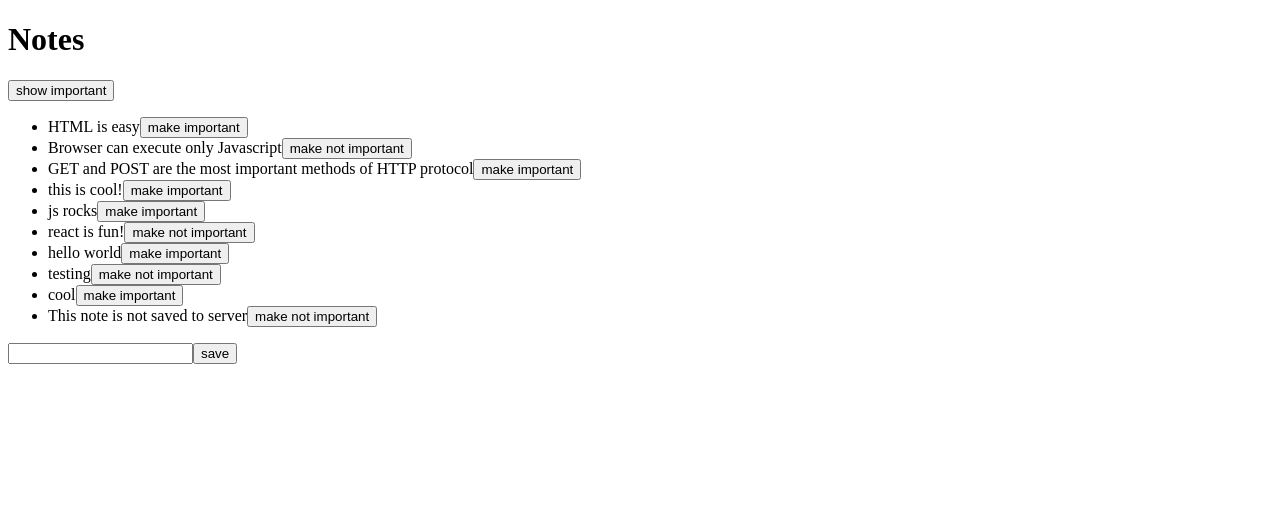
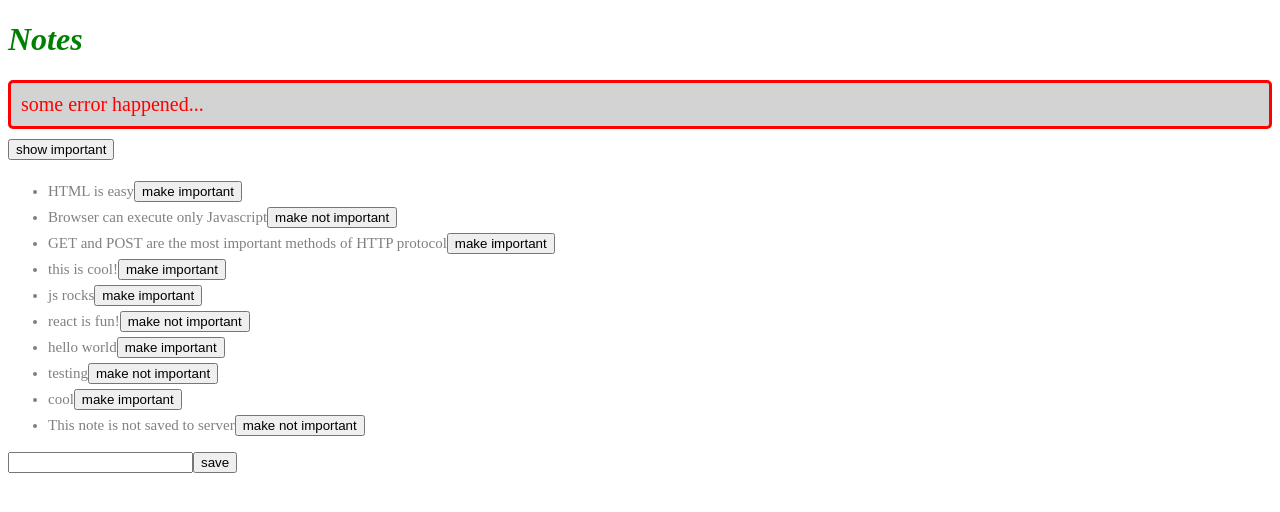
Before and after one commit to domssilva/fullstackopen, a React (Create React App) app in the folder part2/notes/: page / in a window 1280 px wide. Shown: the top 512 px of the page. Built offline with nearby package versions, Linux system fonts and the light colour scheme; data requests are answered from the project's data file.

Commit message:
part2 (e) - improved error message

```diff
--- a/part2/notes/src/App.js
+++ b/part2/notes/src/App.js
@@ -1,14 +1,15 @@
 import React, {useState, useEffect} from 'react'
-import axios from 'axios'
 
 import noteService from './services/notes'
 import Note from './components/Note'
+import Notification from './components/Notification'
 
 const App = () => {
 
   const [notes, setNotes] = useState([])
   const [newNote, setNewNote] = useState('')
   const [showAll, setShowAll] = useState(true)
+  const [errorMessage, setErrorMessage] = useState('some error happened...')
 
   useEffect(() => {
     noteService
@@ -31,7 +32,12 @@
         ))
       })
       .catch(error => {
-        alert(`the note "${note.content}" was already deleted from server`)
+        setErrorMessage(
+          `Note "${note.content}" was already deleted from server`
+        )
+        setTimeout(() => {
+          setErrorMessage(null)
+        }, 5000)
         setNotes(notes.filter(n => n.id !== id))
       })
   }
@@ -65,6 +71,7 @@
   return (
     <div>
       <h1>Notes</h1>
+      <Notification message={errorMessage}/>
       <div>
         <button
           onClick={() => setShowAll(!showAll)}
--- a/part2/notes/src/components/Note.jsx
+++ b/part2/notes/src/components/Note.jsx
@@ -2,10 +2,12 @@
 
 const Note = ({ note, toggleImportance }) => {
 
-  const label = note.important ? 'make not important' : 'make important'
+  const label = note.important
+  ? 'make not important'
+  : 'make important'
 
   return (
-    <li>
+    <li className='note'>
       {note.content}
       <button onClick={toggleImportance}>
         {label}
--- /dev/null
+++ b/part2/notes/src/components/Notification.jsx
@@ -0,0 +1,16 @@
+import React from 'react'
+
+const Notification = ({ message }) => {
+
+    if (message === null) {
+        return null
+    }
+
+    return (
+        <div className='error'>
+            { message }
+        </div>
+    )
+}
+
+export default Notification
--- a/part2/notes/src/index.css
+++ b/part2/notes/src/index.css
@@ -1,13 +1,26 @@
-body {
-  margin: 0;
-  font-family: -apple-system, BlinkMacSystemFont, 'Segoe UI', 'Roboto', 'Oxygen',
-    'Ubuntu', 'Cantarell', 'Fira Sans', 'Droid Sans', 'Helvetica Neue',
-    sans-serif;
-  -webkit-font-smoothing: antialiased;
-  -moz-osx-font-smoothing: grayscale;
+h1 {
+  color: green;
+  font-style: italic;
 }
 
-code {
-  font-family: source-code-pro, Menlo, Monaco, Consolas, 'Courier New',
-    monospace;
+li {
+  color: grey;
+  padding-top: 3px;
+  font-size: 15px;
 }
+
+.note {
+  color: grey;
+  padding-top: 5px;
+  font-size: 15px;
+}
+
+.error {
+  color: red;
+  background: lightgrey;
+  font-size: 20px;
+  border-style: solid;
+  border-radius: 5px;
+  padding: 10px;
+  margin-bottom: 10px;
+}
--- a/part2/notes/src/index.js
+++ b/part2/notes/src/index.js
@@ -1,5 +1,7 @@
-import React from 'react';
-import ReactDOM from 'react-dom';
+import React from 'react'
+import ReactDOM from 'react-dom'
+
+import './index.css'
 
 import App from './App'
 
```
